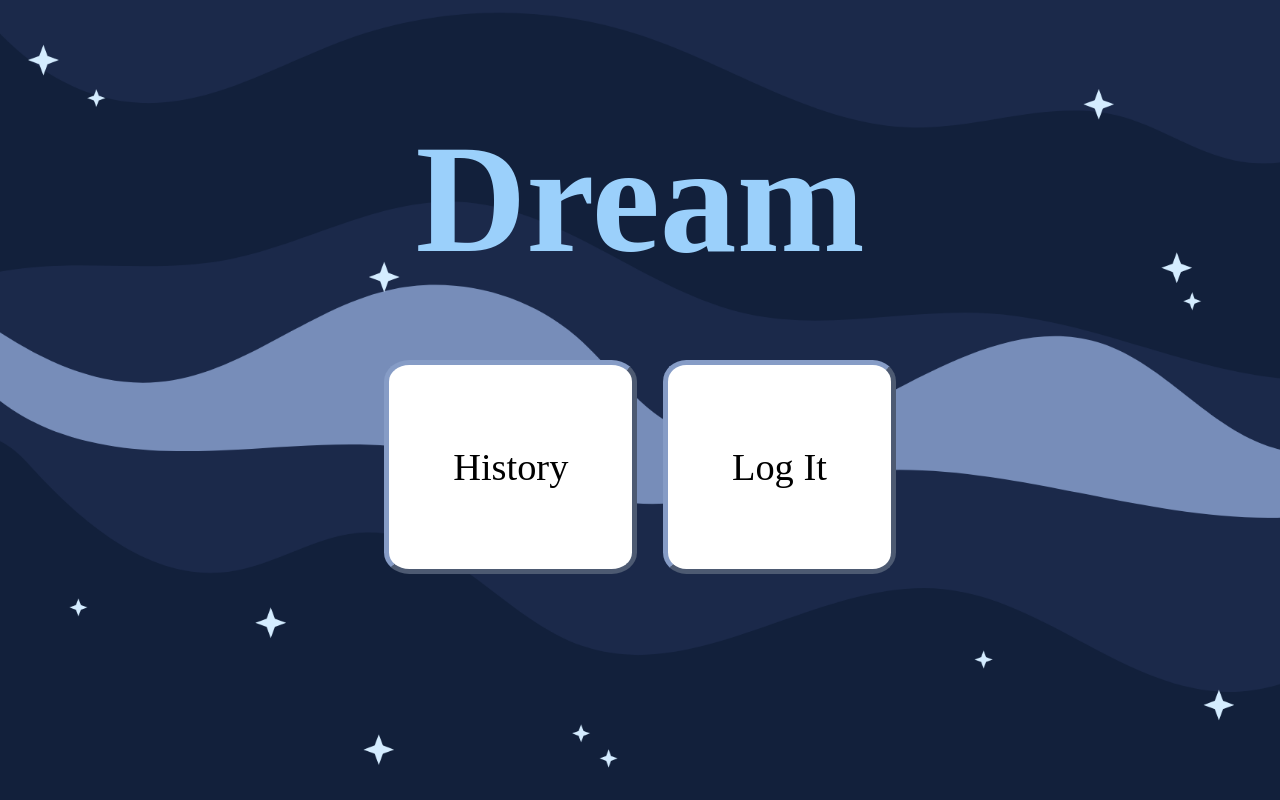
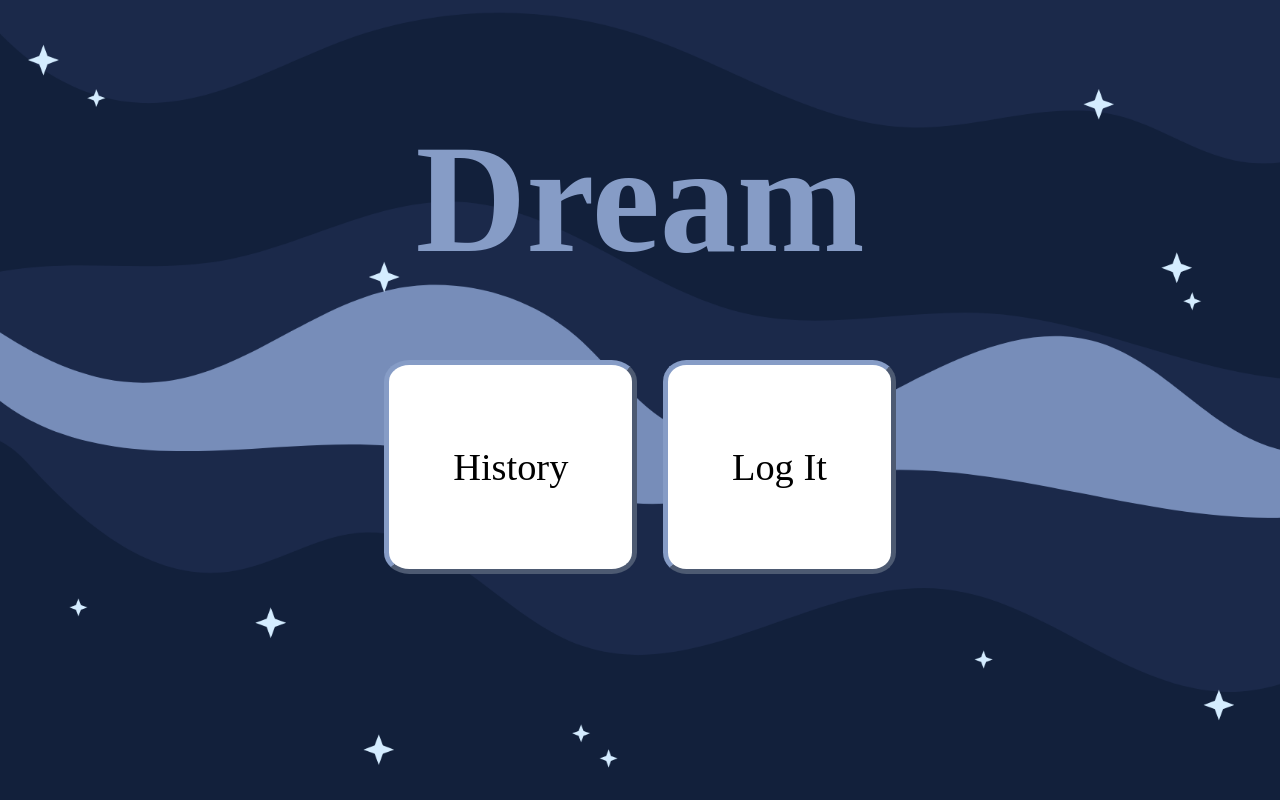
Before and after one commit to DreamLogger/dream, a plain HTML site: page index.html in a window 1280 px wide. In both pictures the pointer is over the element "Dream". Drawn offline with Linux system fonts and the light colour scheme.

Commit message:
hover over title page header makes it change color

```diff
--- a/style.css
+++ b/style.css
@@ -53,5 +53,5 @@ button{
 }
 
 .header:hover {
-    color: #9bd0fb;
+    color: #869cc6;
 }
```
